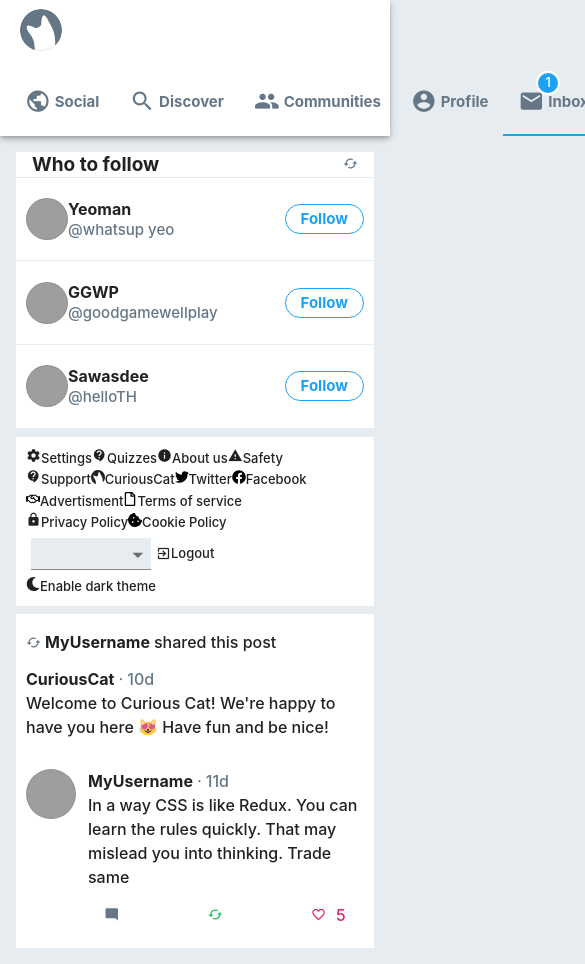
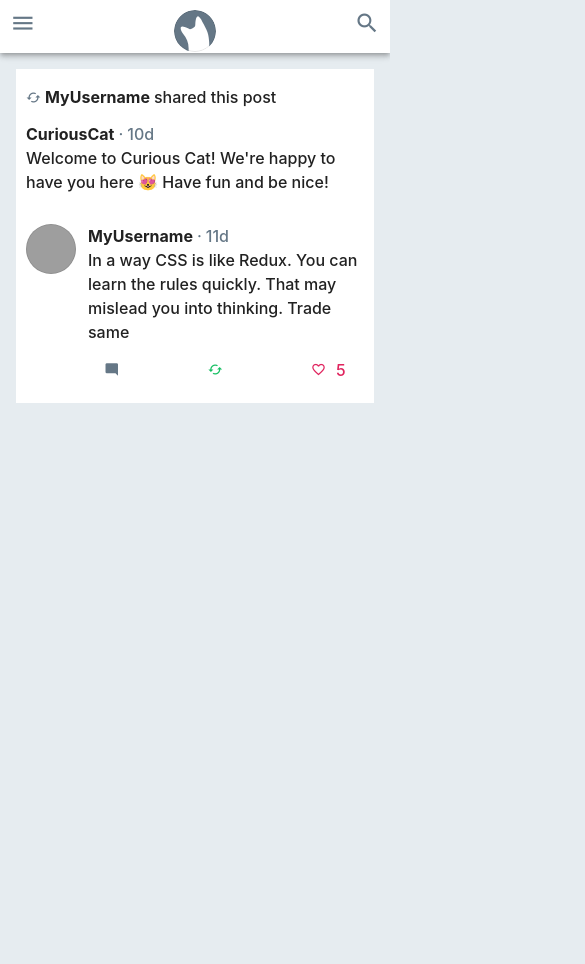
Before and after one commit to nemanjam/curious-cat, a React (Create React App) app: page /inbox in a window 390 px wide. Shown: the top 964 px of the page, 585 px wide, since content can reach past the window. After the commit the page ends 844 px from the top, so only its background shows below. Built offline with nearby package versions, Linux system fonts and the light colour scheme; grey boxes are pictures that could not be loaded.

Commit message:
responsive in progress

```diff
--- a/src/components/tweeper/Header.js
+++ b/src/components/tweeper/Header.js
@@ -1,4 +1,4 @@
-import React, { useState } from "react";
+import React, { Fragment, useState } from "react";
 import { Link } from "react-router-dom";
 import Grid from "@material-ui/core/Grid";
 
@@ -27,14 +27,12 @@ const Header = ({ page }) => {
       <Toolbar>
         <Grid container alignItems="center" spacing={2}>
           <Grid item sm={2}>
-            <ListItem>
             <Avatar
               alt="My profile"
               style={{ backgroundColor: "white", marginTop: 9 }}
             >
               <CuriousCatSvgIcon style={{ color: "#657786" }} />
             </Avatar>
-            </ListItem>
           </Grid>
           <Grid item sm={10}>
             <Tabs
--- a/src/components/tweeper/Options.js
+++ b/src/components/tweeper/Options.js
@@ -1,6 +1,6 @@
 import React, { useState } from "react";
 import { makeStyles } from "@material-ui/core/styles";
-import Box from "@material-ui/core/Box";
+import Grid from "@material-ui/core/Grid";
 import Select from "@material-ui/core/Select";
 import MenuItem from "@material-ui/core/MenuItem";
 import FormControl from "@material-ui/core/FormControl";
@@ -30,7 +30,8 @@ const useStyles = makeStyles({
   },
   svgIcons: {
     width: 14,
-    height: 14
+    height: 14,
+    color: "#657786"
   }
 });
 
@@ -51,26 +52,37 @@ function Options() {
 
   return (
     <Paper className={classes.root}>
-      <Box>
-        <Icon text>settings</Icon>
+      <Grid container spacing={1}>
+        <Grid item>
+          <Icon text light>
+            settings
+          </Icon>
           <Typography inline secondary>
             Settings
           </Typography>
-        <Icon text>contact_support</Icon>
+          <Icon text light>
+            contact_support
+          </Icon>
           <Typography inline secondary>
             Quizzes
           </Typography>
-        <Icon text>info</Icon>
+          <Icon text light>
+            info
+          </Icon>
           <Typography inline secondary>
             About us
           </Typography>
-        <Icon text>warning</Icon>
+          <Icon text light>
+            warning
+          </Icon>
           <Typography inline secondary>
             Safety
           </Typography>
-      </Box>
-      <Box>
-        <Icon text>contact_support</Icon>
+        </Grid>
+        <Grid item>
+          <Icon text light>
+            contact_support
+          </Icon>
           <Typography inline secondary>
             Support
           </Typography>
@@ -86,8 +98,8 @@ function Options() {
           <Typography inline secondary>
             Facebook
           </Typography>
-      </Box>
-      <Box>
+        </Grid>
+        <Grid item>
           <AdvertisementSvgIcon className={classes.svgIcons} />
           <Typography inline secondary>
             Advertisment
@@ -96,9 +108,11 @@ function Options() {
           <Typography inline secondary>
             Terms of service
           </Typography>
-      </Box>
-      <Box>
-        <Icon text>lock</Icon>
+        </Grid>
+        <Grid>
+          <Icon text light>
+            lock
+          </Icon>
           <Typography inline secondary>
             Privacy Policy
           </Typography>
@@ -106,8 +120,8 @@ function Options() {
           <Typography inline secondary>
             Cookie Policy
           </Typography>
-      </Box>
-      <Box style={{ display: "flex", alignItems: "center" }}>
+        </Grid>
+        <Grid item style={{ display: "flex", alignItems: "center" }}>
           <FormControl className={classes.formControl}>
             <Select
               style={{ borderRadius: 0 }}
@@ -123,17 +137,19 @@ function Options() {
               <MenuItem value={30}>France</MenuItem>
             </Select>
           </FormControl>
-        <Icon text>exit_to_app</Icon>
+          <Icon text light>
+            exit_to_app
+          </Icon>
           <Typography inline secondary>
             Logout
           </Typography>
-      </Box>
-      <Box>
+        </Grid>
+        <Grid item>
           <DarkThemeSvgIcon className={classes.svgIcons} />
           <Typography inline secondary>
             Enable dark theme
           </Typography>
-      </Box>
+        </Grid>
         {/* <Typography>normal</Typography>
       <Typography primary>primary</Typography>
       <Typography secondary>secondary</Typography>
@@ -145,6 +161,7 @@ function Options() {
       <Typography tertiary light>
         <Icon>call_made</Icon> kljljljk
       </Typography> */}
+      </Grid>
     </Paper>
   );
 }
--- /dev/null
+++ b/src/components/tweeper/SmallHeader.js
@@ -0,0 +1,41 @@
+import React, { Fragment, useState } from "react";
+import { Link } from "react-router-dom";
+import Grid from "@material-ui/core/Grid";
+
+import atoms from "../atoms";
+import molecules from "../molecules";
+import { CuriousCatSvgIcon } from "./SvgIcons";
+
+const { AppBar, Avatar, Badge, Icon, Toolbar } = atoms;
+const { Tabs, Tab, ListItem, InputAdornment } = molecules;
+
+const SmallHeader = () => {
+  return (
+    <AppBar position="sticky">
+      <Toolbar>
+        <Grid container justify="space-between" alignItems="center" spacing={2}>
+          <Grid item>
+            <Icon light>menu</Icon>
+          </Grid>
+          <Grid item>
+            <Link to="/">
+              <Avatar
+                alt="My profile"
+                style={{ backgroundColor: "white", marginTop: 9 }}
+              >
+                <CuriousCatSvgIcon style={{ color: "#657786" }} />
+              </Avatar>
+            </Link>
+          </Grid>
+          <Grid item>
+            <Link to="/discover">
+              <Icon light>search</Icon>
+            </Link>
+          </Grid>
+        </Grid>
+      </Toolbar>
+    </AppBar>
+  );
+};
+
+export default SmallHeader;
--- a/src/components/tweeper/SvgIcons.js
+++ b/src/components/tweeper/SvgIcons.js
@@ -49,7 +49,10 @@ const TwitterSvgIcon = props => {
       focusable="false"
       {...props}
     >
-      <path d="M459.4 151.7c0.3 4.5 0.3 9.1 0.3 13.6 0 138.7-105.6 298.6-298.6 298.6-59.5 0-114.7-17.2-161.1-47.1 8.4 1 16.6 1.3 25.3 1.3 49.1 0 94.2-16.6 130.3-44.8-46.1-1-84.8-31.2-98.1-72.8 6.5 1 13 1.6 19.8 1.6 9.4 0 18.8-1.3 27.6-3.6-48.1-9.7-84.1-52-84.1-103v-1.3c14 7.8 30.2 12.7 47.4 13.3-28.3-18.8-46.8-51-46.8-87.4 0-19.5 5.2-37.4 14.3-53 51.7 63.7 129.3 105.3 216.4 109.8-1.6-7.8-2.6-15.9-2.6-24 0-57.8 46.8-104.9 104.9-104.9 30.2 0 57.5 12.7 76.7 33.1 23.7-4.5 46.5-13.3 66.6-25.3-7.8 24.4-24.4 44.8-46.1 57.8 21.1-2.3 41.6-8.1 60.4-16.2-14.3 20.8-32.2 39.3-52.6 54.3z" />
+      <path
+        fill="currentColor"
+        d="M459.4 151.7c0.3 4.5 0.3 9.1 0.3 13.6 0 138.7-105.6 298.6-298.6 298.6-59.5 0-114.7-17.2-161.1-47.1 8.4 1 16.6 1.3 25.3 1.3 49.1 0 94.2-16.6 130.3-44.8-46.1-1-84.8-31.2-98.1-72.8 6.5 1 13 1.6 19.8 1.6 9.4 0 18.8-1.3 27.6-3.6-48.1-9.7-84.1-52-84.1-103v-1.3c14 7.8 30.2 12.7 47.4 13.3-28.3-18.8-46.8-51-46.8-87.4 0-19.5 5.2-37.4 14.3-53 51.7 63.7 129.3 105.3 216.4 109.8-1.6-7.8-2.6-15.9-2.6-24 0-57.8 46.8-104.9 104.9-104.9 30.2 0 57.5 12.7 76.7 33.1 23.7-4.5 46.5-13.3 66.6-25.3-7.8 24.4-24.4 44.8-46.1 57.8 21.1-2.3 41.6-8.1 60.4-16.2-14.3 20.8-32.2 39.3-52.6 54.3z"
+      />
     </svg>
   );
 };
@@ -65,7 +68,10 @@ const FacebookSvgIcon = props => {
       focusable="false"
       {...props}
     >
-      <path d="M504 256c0 123.8-90.7 226.4-209.3 245v-173.3h57.8l11-71.7h-68.8v-46.5c0-19.6 9.6-38.7 40.4-38.7h31.3v-61s-28.4-4.8-55.5-4.8c-56.7 0-93.7 34.3-93.7 96.5v54.6h-63v71.7h63v173.3c-118.6-18.6-209.3-121.2-209.3-245 0-137 111-248 248-248s248 111 248 248z" />
+      <path
+        fill="currentColor"
+        d="M504 256c0 123.8-90.7 226.4-209.3 245v-173.3h57.8l11-71.7h-68.8v-46.5c0-19.6 9.6-38.7 40.4-38.7h31.3v-61s-28.4-4.8-55.5-4.8c-56.7 0-93.7 34.3-93.7 96.5v54.6h-63v71.7h63v173.3c-118.6-18.6-209.3-121.2-209.3-245 0-137 111-248 248-248s248 111 248 248z"
+      />
     </svg>
   );
 };
@@ -81,7 +87,10 @@ const AdvertisementSvgIcon = props => {
       focusable="false"
       {...props}
     >
-      <path d="M519.2 127.9h120.8v255.7h-64c-17.5 0-31.8-14.2-31.9-31.7h-57.9c-1.8 8.2-5.3 16.1-10.9 23l-26.2 32.3c-15.8 19.4-41.9 25.5-64 16.8-13.5 16.6-30.6 24-48.8 24-15.1 0-28.6-5.1-41.1-15.9-31.8 21.9-74.7 21.3-105.6-3.8l-84.6-76.4h-9.1c-0.1 17.5-14.3 31.7-31.9 31.7h-64v-255.7h118l47.6-47.6c10.5-10.4 24.8-16.3 39.6-16.3h226.8v0c12.8 0 30.5 7.3 39.6 16.3zM48 351.6c8.8 0 16-7.1 16-16 0-8.8-7.2-16-16-16s-16 7.2-16 16c0 8.8 7.2 16 16 16zM438 344.7c2.7-3.4 2.2-8.5-1.2-11.3l-108.2-87.8-8.2 7.5c-40.3 36.8-86.7 11.8-101.5-4.4-26.7-29-25-74.4 4.4-101.3l38.7-35.5h-56.7c-2 0.8-3.7 1.5-5.7 2.3l-61.7 61.6h-41.9v128.1h27.7l97.3 88c16.1 13.1 41.4 10.5 55.3-6.6l15.6-19.2 36.8 31.5c3 2.4 12 4.9 18-2.4l30-36.5 23.9 19.4c3.5 2.8 8.5 2.2 11.3-1.2zM544 303.9v-128h-44.7l-61.7-61.6c-1.4-1.5-3.4-2.3-5.5-2.3l-83.7 0.2c-10 0-19.6 3.7-27 10.5l-65.6 60.1c-9.7 8.8-10.5 24-1.2 33.9 8.9 9.4 25.1 8.7 34.6 0l55.2-50.6c6.5-5.9 16.6-5.5 22.6 1l10.9 11.7c6 6.5 5.5 16.6-1 22.6l-12.5 11.4 102.7 83.4c2.8 2.3 5.4 4.9 7.7 7.7h69.2zM592 351.6c8.8 0 16-7.1 16-16 0-8.8-7.2-16-16-16s-16 7.2-16 16c0 8.8 7.2 16 16 16z" />
+      <path
+        fill="currentColor"
+        d="M519.2 127.9h120.8v255.7h-64c-17.5 0-31.8-14.2-31.9-31.7h-57.9c-1.8 8.2-5.3 16.1-10.9 23l-26.2 32.3c-15.8 19.4-41.9 25.5-64 16.8-13.5 16.6-30.6 24-48.8 24-15.1 0-28.6-5.1-41.1-15.9-31.8 21.9-74.7 21.3-105.6-3.8l-84.6-76.4h-9.1c-0.1 17.5-14.3 31.7-31.9 31.7h-64v-255.7h118l47.6-47.6c10.5-10.4 24.8-16.3 39.6-16.3h226.8v0c12.8 0 30.5 7.3 39.6 16.3zM48 351.6c8.8 0 16-7.1 16-16 0-8.8-7.2-16-16-16s-16 7.2-16 16c0 8.8 7.2 16 16 16zM438 344.7c2.7-3.4 2.2-8.5-1.2-11.3l-108.2-87.8-8.2 7.5c-40.3 36.8-86.7 11.8-101.5-4.4-26.7-29-25-74.4 4.4-101.3l38.7-35.5h-56.7c-2 0.8-3.7 1.5-5.7 2.3l-61.7 61.6h-41.9v128.1h27.7l97.3 88c16.1 13.1 41.4 10.5 55.3-6.6l15.6-19.2 36.8 31.5c3 2.4 12 4.9 18-2.4l30-36.5 23.9 19.4c3.5 2.8 8.5 2.2 11.3-1.2zM544 303.9v-128h-44.7l-61.7-61.6c-1.4-1.5-3.4-2.3-5.5-2.3l-83.7 0.2c-10 0-19.6 3.7-27 10.5l-65.6 60.1c-9.7 8.8-10.5 24-1.2 33.9 8.9 9.4 25.1 8.7 34.6 0l55.2-50.6c6.5-5.9 16.6-5.5 22.6 1l10.9 11.7c6 6.5 5.5 16.6-1 22.6l-12.5 11.4 102.7 83.4c2.8 2.3 5.4 4.9 7.7 7.7h69.2zM592 351.6c8.8 0 16-7.1 16-16 0-8.8-7.2-16-16-16s-16 7.2-16 16c0 8.8 7.2 16 16 16z"
+      />
     </svg>
   );
 };
@@ -97,7 +106,10 @@ const TosSvgIcon = props => {
       focusable="false"
       {...props}
     >
-      <path d="M369.9 97.9c9 9 14.1 21.3 14.1 34v332.1c0 26.5-21.5 48-48 48h-288c-26.5 0-48-21.5-48-48v-416c0-26.5 21.5-48 48-48.1h204.1c12.7 0 24.9 5.1 33.9 14.1zM332.1 128l-76.1-76.1v76.1h76.1zM48 464h288v-288h-104c-13.3 0-24-10.7-24-24v-104h-160v416z" />
+      <path
+        fill="currentColor"
+        d="M369.9 97.9c9 9 14.1 21.3 14.1 34v332.1c0 26.5-21.5 48-48 48h-288c-26.5 0-48-21.5-48-48v-416c0-26.5 21.5-48 48-48.1h204.1c12.7 0 24.9 5.1 33.9 14.1zM332.1 128l-76.1-76.1v76.1h76.1zM48 464h288v-288h-104c-13.3 0-24-10.7-24-24v-104h-160v416z"
+      />
     </svg>
   );
 };
@@ -113,7 +125,10 @@ const CookiesSvgIcon = props => {
       focusable="false"
       {...props}
     >
-      <path d="M510.5 255.8c4.1 27.3-0.3 55.3-12.9 79.9l-35.1 68.9c-10.8 21.1-36.7 47-57.8 57.8l-69.1 35.2c-24.8 12.7-53 17.1-80.5 12.8l-76.7-12.1c-23.4-3.7-56-20.3-72.7-37.1l-54.8-54.8c-16.8-16.8-33.4-49.5-37.2-73l-12.1-76.3c-0.9-5.7-1.6-15-1.6-20.7 0-17.6 6.5-44.5 14.5-60.2l35.1-68.9c10.8-21.1 36.7-47 57.8-57.8l69.1-35.2c24.6-12.5 52.5-17 79.7-12.8 0.9 70 57.7 126.5 127.9 126.5 0 70.2 56.5 127 126.5 127.9zM176 368c17.7 0 32-14.3 32-32s-14.3-32-32-32-32 14.3-32 32 14.3 32 32 32zM208 208c17.7 0 32-14.3 32-32s-14.3-32-32-32-32 14.3-32 32 14.3 32 32 32zM368 336c17.7 0 32-14.3 32-32s-14.3-32-32-32-32 14.3-32 32 14.3 32 32 32z" />
+      <path
+        fill="currentColor"
+        d="M510.5 255.8c4.1 27.3-0.3 55.3-12.9 79.9l-35.1 68.9c-10.8 21.1-36.7 47-57.8 57.8l-69.1 35.2c-24.8 12.7-53 17.1-80.5 12.8l-76.7-12.1c-23.4-3.7-56-20.3-72.7-37.1l-54.8-54.8c-16.8-16.8-33.4-49.5-37.2-73l-12.1-76.3c-0.9-5.7-1.6-15-1.6-20.7 0-17.6 6.5-44.5 14.5-60.2l35.1-68.9c10.8-21.1 36.7-47 57.8-57.8l69.1-35.2c24.6-12.5 52.5-17 79.7-12.8 0.9 70 57.7 126.5 127.9 126.5 0 70.2 56.5 127 126.5 127.9zM176 368c17.7 0 32-14.3 32-32s-14.3-32-32-32-32 14.3-32 32 14.3 32 32 32zM208 208c17.7 0 32-14.3 32-32s-14.3-32-32-32-32 14.3-32 32 14.3 32 32 32zM368 336c17.7 0 32-14.3 32-32s-14.3-32-32-32-32 14.3-32 32 14.3 32 32 32z"
+      />
     </svg>
   );
 };
--- a/src/pages/tweeper/Inbox.js
+++ b/src/pages/tweeper/Inbox.js
@@ -3,6 +3,8 @@ import CssBaseline from "@material-ui/core/CssBaseline";
 import Grid from "@material-ui/core/Grid";
 import { styled } from "@material-ui/core/styles";
 import { makeStyles } from "@material-ui/core/styles";
+import Hidden from "@material-ui/core/Hidden";
+
 import Header from "../../components/tweeper/Header";
 import Post from "../../components/tweeper/Post";
 import WhoToFollow from "../../components/tweeper/WhoToFollow";
@@ -53,7 +55,8 @@ function Inbox() {
   return (
     <Content>
       <Grid container spacing={2}>
-        <Grid item container direction="column" spacing={2} sm={4}>
+        <Hidden smDown>
+          <Grid item container direction="column" spacing={2} md={4}>
             <Grid item>
               <WhoToFollow />
             </Grid>
@@ -61,7 +64,8 @@ function Inbox() {
               <Options />
             </Grid>
           </Grid>
-        <Grid item sm={8}>
+        </Hidden>
+        <Grid item md={8} sm={12} xs={12}>
           <Grid container direction="column" spacing={2}>
             {posts.map((post, index) => (
               <Grid key={index} item>
```
Also changed, not shown: src/pages/tweeper/Discover.js (+7 -2 lines), src/pages/tweeper/Layout.js (+8 -1 lines), src/pages/tweeper/Notifications.js (+6 -2 lines), src/pages/tweeper/Profile.js (+9 -5 lines), src/pages/tweeper/Social.js (+6 -2 lines). Lines whose indentation alone changed are shown as unchanged.
